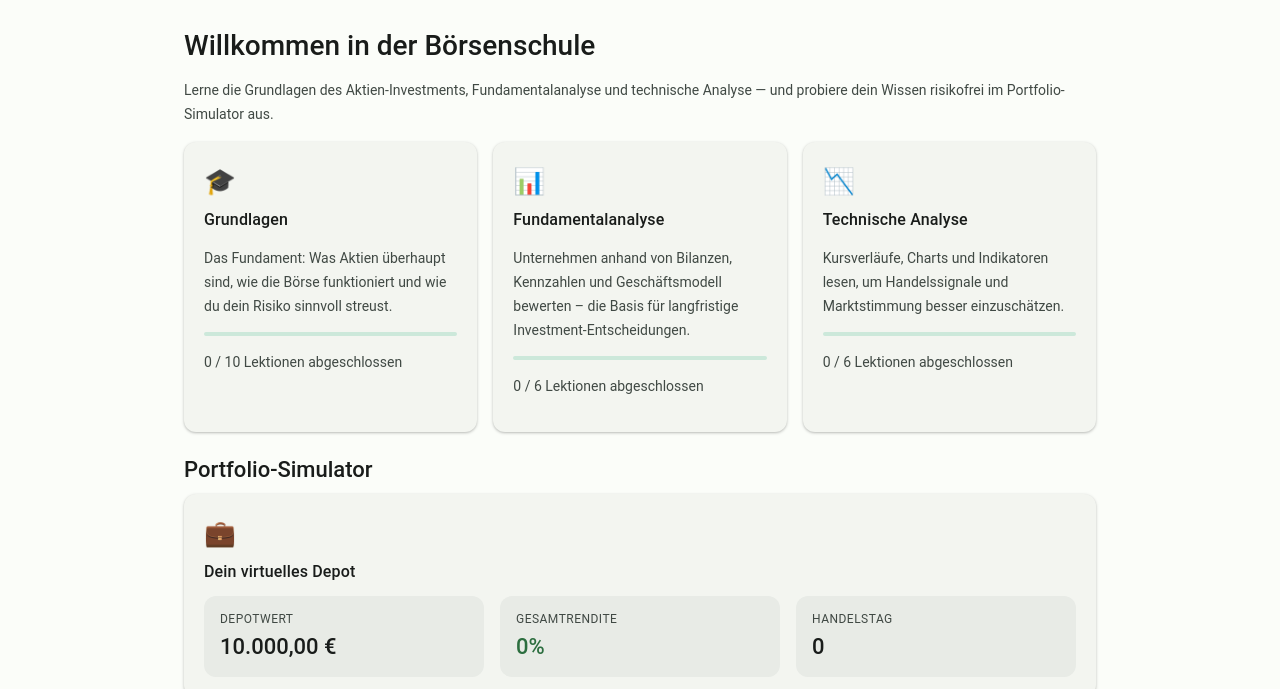
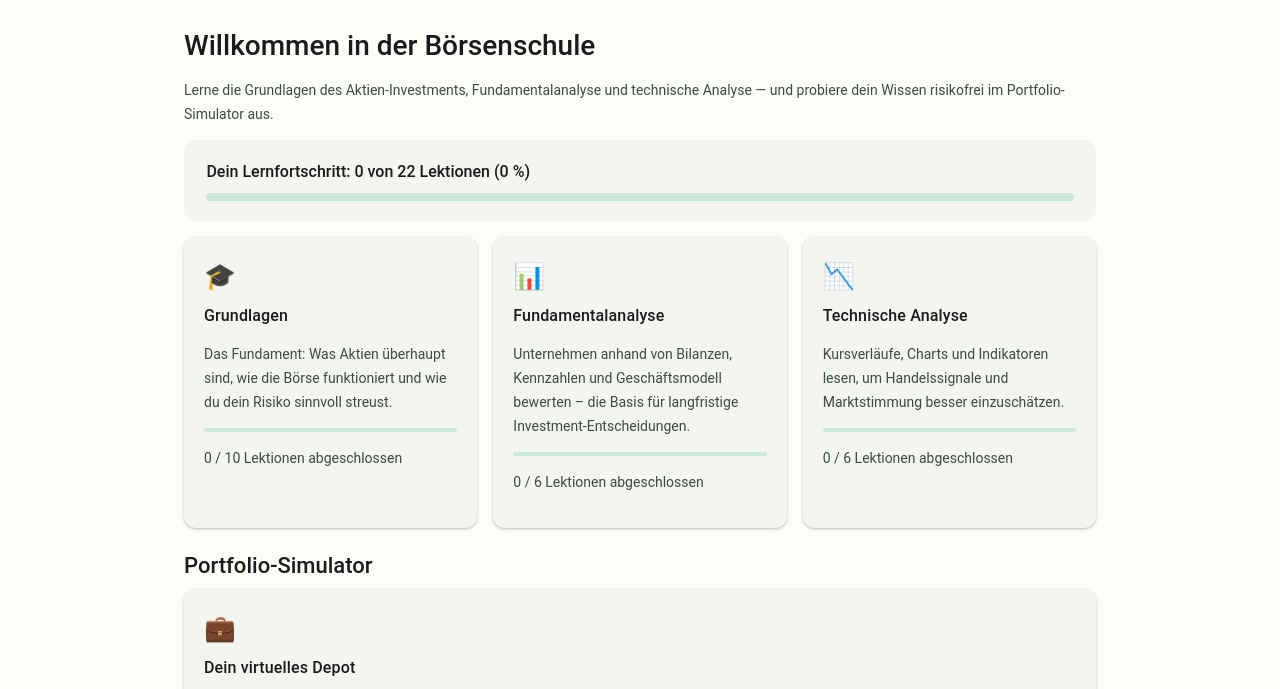
Before and after one commit to DWill1905/aktien-lernplattform, a website with bundled scripts: page index.html in a window 1280 px wide. Shown: the part 67-756 px from the top of the page. Built offline with nearby package versions, Linux system fonts and the light colour scheme.

Commit message:
Dashboard: Gesamt-Lernfortschritt (v1.10.0)

```diff
--- a/js/views/dashboard.js
+++ b/js/views/dashboard.js
@@ -1,5 +1,5 @@
 import { el } from "../dom.js";
-import { MODULES } from "../content/index.js";
+import { MODULES, totalLessonCount } from "../content/index.js";
 import { loadProgress } from "../state.js";
 import { loadPortfolio, STARTKAPITAL } from "../state.js";
 import { portfolioValue } from "../portfolio.js";
@@ -9,6 +9,9 @@ export function renderDashboard() {
     const portfolio = loadPortfolio();
     const value = portfolioValue(portfolio);
     const totalReturn = (value - STARTKAPITAL) / STARTKAPITAL;
+    const totalLessons = totalLessonCount();
+    const completedLessons = MODULES.reduce((sum, m) => sum + m.lessons.filter((l) => progress.lessons[l.id]?.completed).length, 0);
+    const overallPct = totalLessons ? Math.round((completedLessons / totalLessons) * 100) : 0;
     const moduleCards = MODULES.map((mod) => {
         const done = mod.lessons.filter((l) => progress.lessons[l.id]?.completed).length;
         const pct = mod.lessons.length ? Math.round((done / mod.lessons.length) * 100) : 0;
@@ -24,6 +27,10 @@ export function renderDashboard() {
         el("h1", {}, ["Willkommen in der Börsenschule"]),
         el("p", { class: "muted" }, [
             "Lerne die Grundlagen des Aktien-Investments, Fundamentalanalyse und technische Analyse — und probiere dein Wissen risikofrei im Portfolio-Simulator aus.",
+        ]),
+        el("div", { class: "card overall-progress" }, [
+            el("div", { class: "label" }, [`Dein Lernfortschritt: ${completedLessons} von ${totalLessons} Lektionen (${overallPct} %)`]),
+            el("div", { class: "progress-bar" }, [el("span", { style: `width:${overallPct}%` }, [])]),
         ]),
         el("div", { class: "grid" }, moduleCards),
         el("h2", {}, ["Portfolio-Simulator"]),
--- a/package.json
+++ b/package.json
@@ -1,6 +1,6 @@
 {
   "name": "aktien-lernplattform",
-  "version": "1.9.0",
+  "version": "1.10.0",
   "type": "module",
   "private": true,
   "scripts": {
--- a/style.css
+++ b/style.css
@@ -250,6 +250,8 @@ main#app {
   border-radius: var(--md-shape-full);
   background: var(--md-primary);
 }
+.overall-progress .label { font-weight: 500; }
+.overall-progress .progress-bar { height: 8px; }
 
 /* ==========================================================================
    Lektionsliste
```
Also changed, not shown: src/views/dashboard.ts (+12 -1 lines), CHANGELOG.md.
